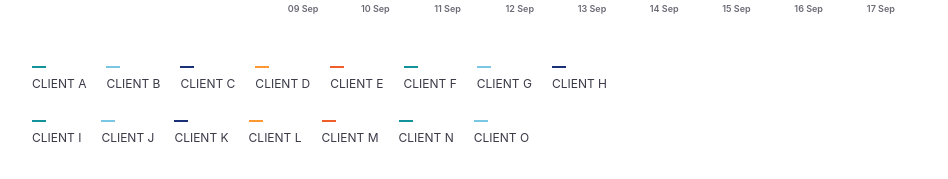
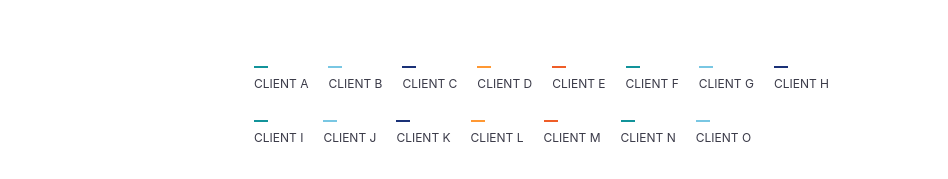
Before and after one commit to thariqwarsa/salesdata, a React (Create React App) app: page / in a window 1280 px wide. Shown: the part 234-413 px from the top of the page, without its empty margins (63-1011 px from the left). Built offline with nearby package versions, Linux system fonts and the light colour scheme.

Commit message:
fix legend position

```diff
--- a/src/App.css
+++ b/src/App.css
@@ -11,6 +11,11 @@
   font-weight: 600;
 }
 
+.MultipleLineChart .rv-discrete-color-legend {
+  width: 60%;
+  margin: auto;
+}
+
 .SingleBarChart .rv-xy-plot__axis__tick__text {
   font-size: 9px;
   font-weight: 600;
--- a/src/App.js
+++ b/src/App.js
@@ -19,9 +19,9 @@ export class App extends Component {
   }
 
   render() {
-    // const { startDate, endDate } = this.state;
-    const startDate = '09 Sep 2020';
-    const endDate = '17 Sep 2020';
+    const { startDate, endDate } = this.state;
+    // const startDate = '09 Sep 2020';
+    // const endDate = '17 Sep 2020';
 
     return (
       <div className="App" >
```
Also changed, not shown: 1 other file (tests, documents, lock files or other folders).
